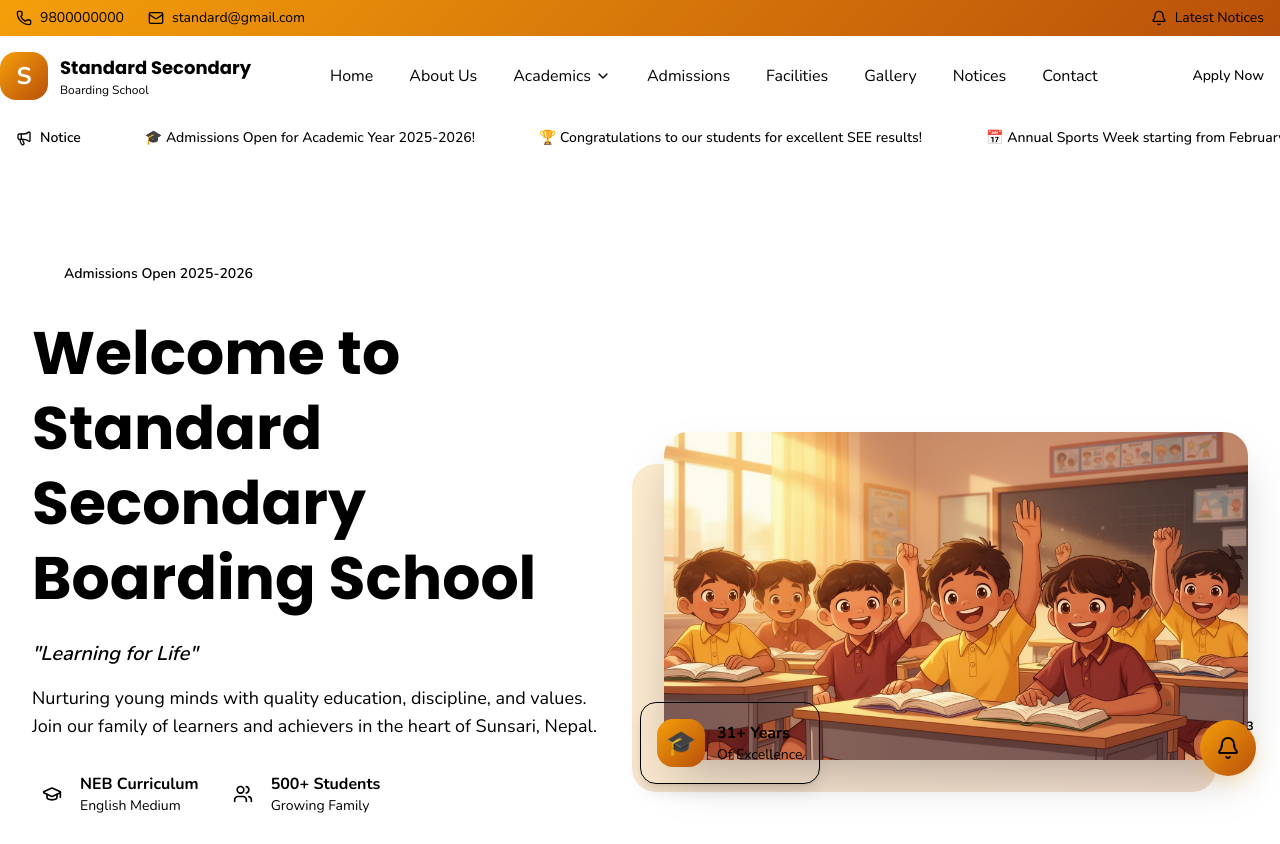
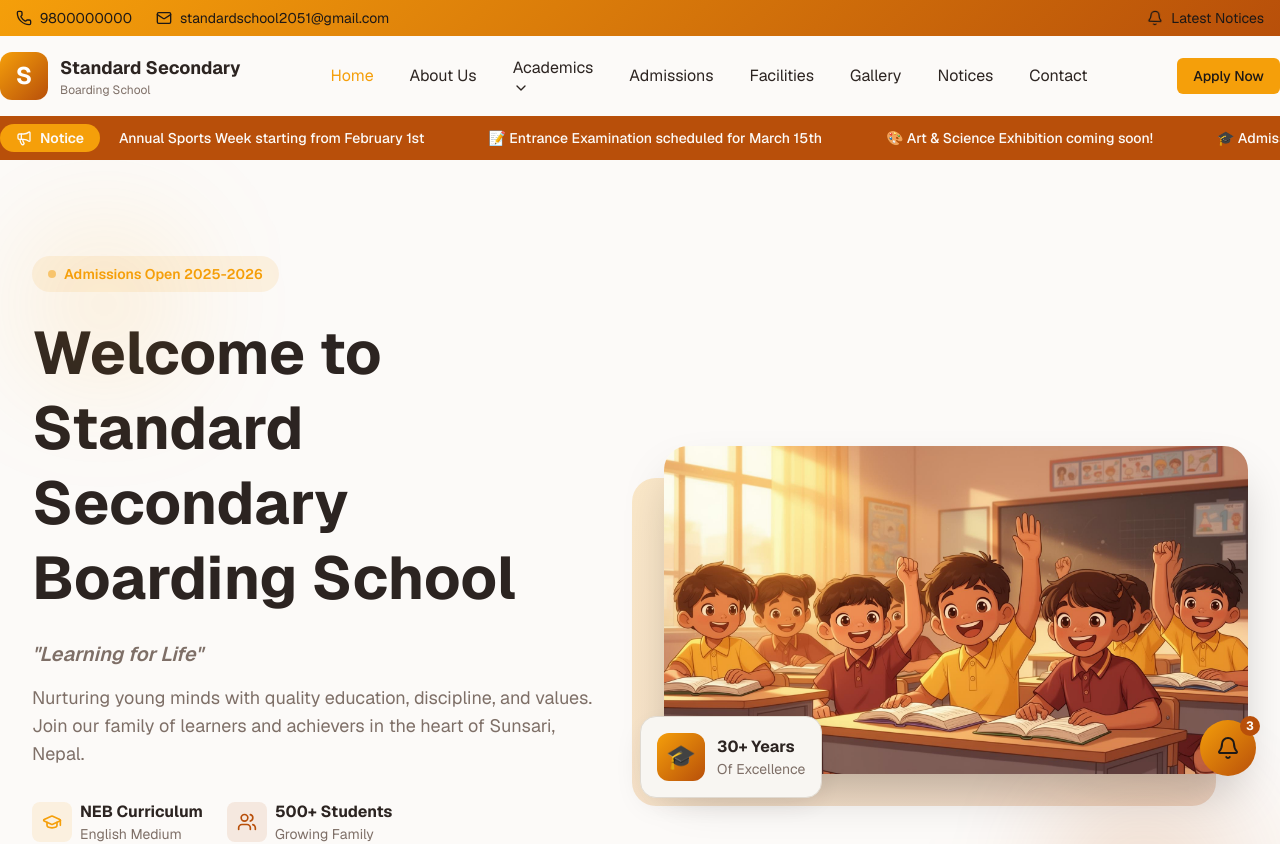
Before and after one commit to Shah-Arjun/standardscl, a Next.js app: page / in a window 1280 px wide. Shown: the top 844 px of the page. Built offline with nearby package versions, Linux system fonts and the light colour scheme.

Commit message:
marquee fixed

```diff
--- a/app/globals.css
+++ b/app/globals.css
@@ -1,219 +1,214 @@
-/* ===============================
-   Fonts
-================================ */
-@import url("https://fonts.googleapis.com/css2?family=Nunito:wght@400;500;600;700;800;900&family=Poppins:wght@400;500;600;700;800&display=swap");
-
-/* ===============================
-   Tailwind + shadcn base
+/* ================================
+   Tailwind v4 (MUST be first)
 ================================ */
 @import "tailwindcss";
-@import "tw-animate-css";
 
-/* Dark mode helper used by shadcn */
-@custom-variant dark (&:is(.dark *));
+/* ================================
+   Theme Tokens (Tailwind v4)
+================================ */
+@theme {
+  /* Fonts (from next/font) */
+  --font-sans: var(--font-geist-sans);
+  --font-mono: var(--font-geist-mono);
 
-/* ===============================
-   Theme tokens (shadcn mapping)
-================================ */
-@theme inline {
-  --radius-sm: calc(var(--radius) - 4px);
-  --radius-md: calc(var(--radius) - 2px);
-  --radius-lg: var(--radius);
-  --radius-xl: calc(var(--radius) + 4px);
+  /* Base colors */
+  --color-background: hsl(40 33% 98%);
+  --color-foreground: hsl(20 14% 15%);
 
-  --color-background: var(--background);
-  --color-foreground: var(--foreground);
-  --color-card: var(--card);
-  --color-card-foreground: var(--card-foreground);
-  --color-popover: var(--popover);
-  --color-popover-foreground: var(--popover-foreground);
-  --color-primary: var(--primary);
-  --color-primary-foreground: var(--primary-foreground);
-  --color-secondary: var(--secondary);
-  --color-secondary-foreground: var(--secondary-foreground);
-  --color-muted: var(--muted);
-  --color-muted-foreground: var(--muted-foreground);
-  --color-accent: var(--accent);
-  --color-accent-foreground: var(--accent-foreground);
-  --color-destructive: var(--destructive);
-  --color-border: var(--border);
-  --color-input: var(--input);
-  --color-ring: var(--ring);
-  --color-sidebar-ring: var(--sidebar-ring);
-  --color-sidebar-border: var(--sidebar-border);
-  --color-sidebar-accent-foreground: var(--sidebar-accent-foreground);
-  --color-sidebar-accent: var(--sidebar-accent);
-  --color-sidebar-primary-foreground: var(--sidebar-primary-foreground);
-  --color-sidebar-primary: var(--sidebar-primary);
-  --color-sidebar-foreground: var(--sidebar-foreground);
-  --color-sidebar: var(--sidebar);
+  --color-card: hsl(40 30% 96%);
+  --color-card-foreground: hsl(20 14% 15%);
+
+  --color-primary: hsl(38 92% 50%);
+  --color-primary-foreground: hsl(20 14% 10%);
+
+  --color-secondary: hsl(24 90% 38%);
+  --color-secondary-foreground: hsl(40 33% 98%);
+
+  --color-muted: hsl(35 25% 90%);
+  --color-muted-foreground: hsl(20 10% 45%);
+
+  --color-accent: hsl(16 85% 45%);
+  --color-border: hsl(35 20% 85%);
+  --color-ring: hsl(38 92% 50%);
+
+  /* School palette */
+  --color-golden: hsl(38 92% 50%);
+  --color-golden-dark: hsl(35 90% 42%);
+  --color-brick: hsl(24 90% 38%);
+  --color-cream: hsl(40 33% 96%);
+
+  /* Radius */
+  --radius-xl: 0.75rem;
+
+  /* Shadows */
+  --shadow-sm: 0 2px 8px -2px hsl(20 14% 15% / 0.08);
+  --shadow-md: 0 4px 16px -4px hsl(20 14% 15% / 0.12);
+  --shadow-lg: 0 8px 32px -8px hsl(20 14% 15% / 0.15);
 }
 
-/* ===============================
-   Light theme (School theme)
+/* ================================
+   Dark Mode
 ================================ */
-:root {
-  --radius: 0.75rem;
-
-  --background: 40 33% 98%;
-  --foreground: 20 14% 15%;
-
-  --card: 40 30% 96%;
-  --card-foreground: 20 14% 15%;
-
-  --popover: 40 30% 96%;
-  --popover-foreground: 20 14% 15%;
-
-  --primary: 38 92% 50%;
-  --primary-foreground: 20 14% 10%;
-
-  --secondary: 24 90% 38%;
-  --secondary-foreground: 40 33% 98%;
-
-  --muted: 35 25% 90%;
-  --muted-foreground: 20 10% 45%;
-
-  --accent: 16 85% 45%;
-  --accent-foreground: 40 33% 98%;
-
-  --destructive: 0 84% 60%;
-  --border: 35 20% 85%;
-  --input: 35 20% 85%;
-  --ring: 38 92% 50%;
-
-  /* School colors */
-  --golden: 38 92% 50%;
-  --golden-light: 43 96% 65%;
-  --golden-dark: 35 90% 42%;
-  --brick: 24 90% 38%;
-  --brick-dark: 24 85% 28%;
-  --cream: 40 33% 96%;
-  --sidebar: hsl(0 0% 98%);
-  --sidebar-foreground: hsl(240 5.3% 26.1%);
-  --sidebar-primary: hsl(240 5.9% 10%);
-  --sidebar-primary-foreground: hsl(0 0% 98%);
-  --sidebar-accent: hsl(240 4.8% 95.9%);
-  --sidebar-accent-foreground: hsl(240 5.9% 10%);
-  --sidebar-border: hsl(220 13% 91%);
-  --sidebar-ring: hsl(217.2 91.2% 59.8%);
+.dark {
+  --color-background: hsl(20 14% 10%);
+  --color-foreground: hsl(40 33% 96%);
+  --color-card: hsl(20 12% 14%);
+  --color-muted: hsl(20 10% 20%);
 }
 
-/* ===============================
-   Dark theme
-================================ */
-.dark {
-  --background: 20 14% 10%;
-  --foreground: 40 33% 96%;
-
-  --card: 20 12% 14%;
-  --card-foreground: 40 33% 96%;
-
-  --popover: 20 12% 14%;
-  --popover-foreground: 40 33% 96%;
-
-  --primary: 38 92% 50%;
-  --primary-foreground: 20 14% 10%;
-
-  --secondary: 24 70% 45%;
-  --secondary-foreground: 40 33% 98%;
-
-  --muted: 20 10% 20%;
-  --muted-foreground: 35 15% 60%;
-
-  --accent: 16 75% 50%;
-  --accent-foreground: 40 33% 98%;
-
-  --border: 20 10% 25%;
-  --input: 20 10% 25%;
-  --ring: 38 92% 50%;
-  --sidebar: hsl(240 5.9% 10%);
-  --sidebar-foreground: hsl(240 4.8% 95.9%);
-  --sidebar-primary: hsl(224.3 76.3% 48%);
-  --sidebar-primary-foreground: hsl(0 0% 100%);
-  --sidebar-accent: hsl(240 3.7% 15.9%);
-  --sidebar-accent-foreground: hsl(240 4.8% 95.9%);
-  --sidebar-border: hsl(240 3.7% 15.9%);
-  --sidebar-ring: hsl(217.2 91.2% 59.8%);
-}
-
-/* ===============================
-   Base styles
+/* ================================
+   Base Styles
 ================================ */
 @layer base {
   * {
-    @apply border-border;
+    border-color: var(--color-border);
   }
 
   body {
-    @apply bg-background text-foreground antialiased;
-    font-family: "Nunito", sans-serif;
+    background-color: var(--color-background);
+    color: var(--color-foreground);
+    font-family: var(--font-sans);
+    -webkit-font-smoothing: antialiased;
   }
 
-  h1,
-  h2,
-  h3,
-  h4,
-  h5,
-  h6 {
-    font-family: "Poppins", sans-serif;
+  h1, h2, h3, h4, h5, h6 {
+    font-weight: 600;
+  }
+
+  code, pre {
+    font-family: var(--font-mono);
   }
 }
 
-/* ===============================
+/* ================================
    Components
 ================================ */
 @layer components {
-  .container-school {
-    @apply max-w-7xl mx-auto;
+  .app-container {
+    max-width: 1280px;
+    margin-inline: auto;
+    padding: 2rem;
+    text-align: center;
+  }
+
+  .card {
+    padding: 2rem;
+    background: var(--color-card);
+    border-radius: var(--radius-xl);
+  }
+
+  .card-hover {
+    transition: transform 0.3s ease, box-shadow 0.3s ease;
+  }
+
+  .card-hover:hover {
+    transform: translateY(-0.5rem);
+    box-shadow: var(--shadow-lg);
+  }
+
+  .btn-primary-school {
+    @apply px-6 py-3 font-semibold rounded-xl transition-transform;
+    background: var(--color-primary);
+    color: var(--color-primary-foreground);
+  }
+
+  .btn-primary-school:hover {
+    transform: scale(1.05);
+    box-shadow: 0 0 32px hsl(38 92% 50% / 0.6);
   }
 
   .section-padding {
     @apply py-16 md:py-24 px-4 md:px-8;
   }
 
-  .bg-gradient-hero {
+  .container-school {
+    @apply max-w-7xl mx-auto;
+  }
+
+  .logo {
+    height: 6em;
+    padding: 1.5em;
+    transition: filter 300ms;
+    will-change: filter;
+  }
+
+  .logo:hover {
+    filter: drop-shadow(0 0 32px hsl(38 92% 50% / 0.6));
+  }
+
+  .logo.react:hover {
+    filter: drop-shadow(0 0 32px hsl(193 95% 68% / 0.6));
+  }
+
+   .bg-gradient-hero {
     background-image: linear-gradient(
       135deg,
-      hsl(var(--golden)),
-      hsl(var(--brick))
+      hsl(38 92% 50%),
+      hsl(24 90% 38%)
     );
-  }
-
-  .shadow-golden {
-    box-shadow: 0 8px 24px -6px hsl(var(--golden) / 0.35);
-  }
-
-  .btn-primary-school {
-    @apply bg-primary text-primary-foreground font-semibold px-6 py-3 rounded-xl transition-all;
-  }
-
-  .btn-primary-school:hover {
-    @apply scale-105;
-    box-shadow: 0 8px 24px -6px hsl(var(--golden) / 0.35);
   }
 }
 
-/* ===============================
+/* ================================
+   Utilities
+================================ */
+@layer utilities {
+  .text-muted {
+    color: var(--color-muted-foreground);
+  }
+
+  .text-muted-foreground {
+    color: var(--color-muted-foreground);
+  }
+
+  .animate-wiggle {
+    animation: wiggle 1s ease-in-out infinite;
+  }
+
+  .animate-marquee {
+    animation: marquee 15s linear infinite;
+  }
+
+}
+
+/* ============= */
+@keyframes wiggle {
+  0%, 100% { transform: rotate(0deg); }
+  25% { transform: rotate(-10deg); }
+  75% { transform: rotate(10deg); }
+}
+
+
+/* ================================
    Animations
 ================================ */
-@layer utilities {
-  .animate-fade-in-up {
-    animation: fade-in-up 0.6s ease-out forwards;
+@keyframes logo-spin {
+  from { transform: rotate(0deg); }
+  to { transform: rotate(360deg); }
+}
+
+@keyframes marquee {
+  0% {
+    transform: translateX(0);
+  }
+  100% {
+    transform: translateX(-50%);
   }
 }
 
-@keyframes fade-in-up {
-  from {
-    opacity: 0;
-    transform: translateY(20px);
-  }
-  to {
-    opacity: 1;
-    transform: translateY(0);
+@media (prefers-reduced-motion: reduce) {
+  .animate-marquee {
+    animation: none;
   }
 }
 
-/* ===============================
+@media (prefers-reduced-motion: no-preference) {
+  .animate-logo-spin {
+    animation: logo-spin 20s linear infinite;
+  }
+}
+
+/* ================================
    Scrollbar
 ================================ */
 ::-webkit-scrollbar {
@@ -221,73 +216,10 @@
 }
 
 ::-webkit-scrollbar-thumb {
-  background: hsl(var(--golden));
+  background: var(--color-golden);
   border-radius: 4px;
 }
 
-/* app.css */
-/* ================================
-   PAGE CONTAINER (replaces #root)
-================================ */
-.page-container {
-  max-width: 1280px;
-  margin: 0 auto;
-  padding: 2rem;
-  text-align: center;
+::-webkit-scrollbar-thumb:hover {
+  background: var(--color-golden-dark);
 }
-
-/* ================================
-   LOGO STYLES
-================================ */
-.logo {
-  height: 6em;
-  padding: 1.5em;
-  will-change: filter;
-  transition: filter 300ms;
-}
-
-.logo:hover {
-  filter: drop-shadow(0 0 2em #646cffaa);
-}
-
-.logo.react:hover {
-  filter: drop-shadow(0 0 2em #61dafbaa);
-}
-
-/* ================================
-   ANIMATIONS
-================================ */
-@keyframes logo-spin {
-  from {
-    transform: rotate(0deg);
-  }
-  to {
-    transform: rotate(360deg);
-  }
-}
-
-@media (prefers-reduced-motion: no-preference) {
-  a:nth-of-type(2) .logo {
-    animation: logo-spin infinite 20s linear;
-  }
-}
-
-/* ================================
-   CARD + TEXT
-================================ */
-.card {
-  padding: 2em;
-}
-
-.read-the-docs {
-  color: #888;
-}
-
-@layer base {
-  * {
-    @apply border-border outline-ring/50;
-  }
-  body {
-    @apply bg-background text-foreground;
-  }
-}
--- a/app/layout.tsx
+++ b/app/layout.tsx
@@ -2,46 +2,38 @@ import type { Metadata } from "next";
 import { Geist, Geist_Mono } from "next/font/google";
 import "./globals.css";
 import { Toaster } from "sonner";
-
-
 
 const geistSans = Geist({
   variable: "--font-geist-sans",
   subsets: ["latin"],
 });
 
-
-
 const geistMono = Geist_Mono({
   variable: "--font-geist-mono",
   subsets: ["latin"],
 });
-
-
 
 export const metadata: Metadata = {
   title: "Standard Secondary Boarding School",
   description: "Generated by create next app",
 };
 
-
-
-
-
 export default function RootLayout({
   children,
-}: Readonly<{
+}: {
   children: React.ReactNode;
-}>) {
+}) {
   return (
-    <html lang="en">
-      <body
-        className={`${geistSans.variable} ${geistMono.variable} antialiased`}
-      >
+    <html
+      lang="en"
+      suppressHydrationWarning
+      className={`${geistSans.variable} ${geistMono.variable}`}
+    >
+      <body className="antialiased">
         {children}
 
-        {/* global toaster */}
-        <Toaster richColors position="top-right"/>
+        {/* Global toaster */}
+        <Toaster richColors position="top-right" />
       </body>
     </html>
   );
--- a/components/home/HeroSection.tsx
+++ b/components/home/HeroSection.tsx
@@ -4,8 +4,8 @@ import { motion } from "framer-motion";
 import { ArrowRight, MapPin, GraduationCap, Users } from "lucide-react";
 import { Button } from "@/components/ui/button";
 import heroImage from "@/public/hero-illustration.jpg";
+import Image from "next/image";
 import Link from "next/link";
-import Image from "next/image";
 
 export const HeroSection = () => {
   return (
@@ -124,7 +124,7 @@ export const HeroSection = () => {
                     <span className="text-2xl">🎓</span>
                   </div>
                   <div>
-                    <p className="font-bold text-foreground">31+ Years</p>
+                    <p className="font-bold text-foreground">30+ Years</p>
                     <p className="text-sm text-muted-foreground">Of Excellence</p>
                   </div>
                 </div>
--- a/components/layout/Footer.tsx
+++ b/components/layout/Footer.tsx
@@ -105,7 +105,7 @@ export const Footer = () => {
               {/* Social Links */}
               <div className="flex items-center gap-4 mt-6">
                 <a
-                  href="#"
+                  href="https://www.facebook.com/p/Standard-Secondary-Boarding-School-100046922456345/"
                   className="w-10 h-10 rounded-full bg-golden/20 flex items-center justify-center hover:bg-golden hover:text-foreground transition-all"
                 >
                   <Facebook className="w-5 h-5" />
--- a/components/layout/Navbar.tsx
+++ b/components/layout/Navbar.tsx
@@ -58,7 +58,9 @@ export const Navbar = () => {
               className="flex items-center gap-2"
             >
               <Mail className="w-4 h-4" />
-              <span className="hidden sm:inline">standard@gmail.com</span>
+              <span className="hidden sm:inline">
+                standardschool2051@gmail.com
+              </span>
             </a>
           </div>
           <Link href="/notices" className="flex items-center gap-2">
@@ -70,10 +72,10 @@ export const Navbar = () => {
 
       {/* Main Navbar */}
       <nav
-        className={`sticky top-0 z-50 transition-all ${
+        className={`sticky top-0 z-50 transition-all duration-300 ${
           scrolled
-            ? "bg-background/95 backdrop-blur shadow-md"
-            : "bg-background"
+            ? "bg-[hsl(var(--color-background)/0.9)] backdrop-blur-md shadow-md"
+            : "bg-[hsl(var(--color-background)/1)]"
         }`}
       >
         <div className="container-school">
@@ -96,7 +98,7 @@ export const Navbar = () => {
                   <DropdownMenu key={link.name}>
                     <DropdownMenuTrigger asChild>
                       <button
-                        className={`px-4 py-2 flex items-center gap-1 rounded-lg ${
+                        className={`px-4 py-2 rounded-lg transition-colors hover:text-primary ${
                           isActive(link.path)
                             ? "text-primary"
                             : "text-foreground"
--- a/components/shared/NoticeMarquee.tsx
+++ b/components/shared/NoticeMarquee.tsx
@@ -19,7 +19,7 @@ export const NoticeMarquee = () => {
           <span className="text-sm font-semibold">Notice</span>
         </div>
         <div className="overflow-hidden flex-1">
-          <div className="flex animate-marquee whitespace-nowrap">
+          <div className="flex animate-marquee whitespace-nowrap min-w-max">
             {notices.map((notice, index) => (
               <span key={index} className="mx-8 text-sm font-medium">
                 {notice}
```
Also changed, not shown: public/ssbsTeachers.jpg (added).
